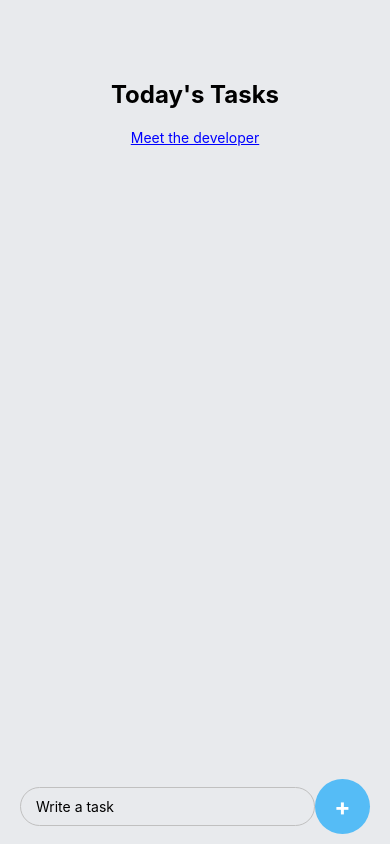
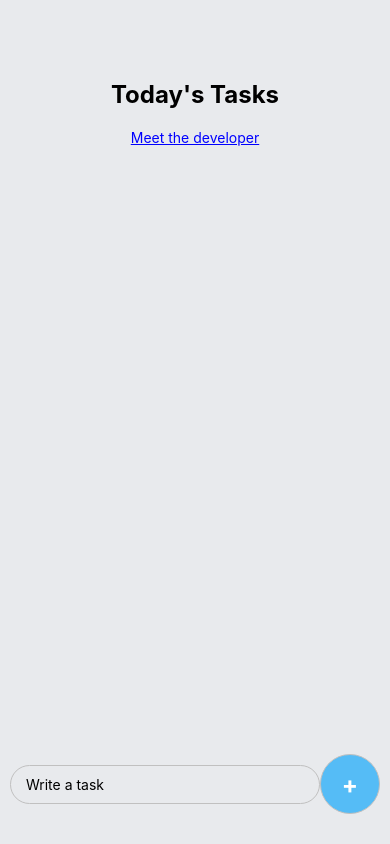
Before and after one commit to ItachiUchiha7777/TodoApp, a React Native app: screen / in a window 390 px wide. Built offline with nearby package versions, Linux system fonts and the light colour scheme.

Commit message:
made build for android

```diff
--- a/App.js
+++ b/App.js
@@ -16,17 +16,16 @@ import {
 
 import Task from "./components/Task";
 
-
 export default function App() {
   const [task, setTask] = useState("");
   const [taskItems, setTaskItems] = useState([]);
+
   const openURL = (url) => {
-    Linking.openURL(url).catch((err) => console.error("Failed to open URL:", err));
+    Linking.openURL(url).catch((err) =>
+      console.error("Failed to open URL:", err)
+    );
   };
 
-
-
-  // Load tasks from AsyncStorage when the app starts
   useEffect(() => {
     const loadTodos = async () => {
       try {
@@ -41,7 +40,6 @@ export default function App() {
     loadTodos();
   }, []);
 
-  // Save tasks in AsyncStorage whenever the taskItems array changes
   useEffect(() => {
     const saveTodos = async () => {
       try {
@@ -56,8 +54,7 @@ export default function App() {
   const handleAddTask = () => {
     if (task.trim()) {
       setTaskItems([...taskItems, task]);
-      setTask(""); // Clear the text input field
-      Keyboard.dismiss(); // Hide the keyboard
+      setTask("");
     }
   };
 
@@ -69,12 +66,14 @@ export default function App() {
 
   return (
     <View style={styles.container}>
-
-
-      {/* Today's tasks */}
       <View style={styles.tasksWrapper}>
         <Text style={styles.sectionTitle}>Today's Tasks</Text>
-        <Text  style={styles.link} onPress={() => openURL('https://rohit-gusain-iportfolio.netlify.app/')}>
+        <Text
+          style={styles.link}
+          onPress={() =>
+            openURL("https://rohit-gusain-iportfolio.netlify.app/")
+          }
+        >
           Meet the developer
         </Text>
 
@@ -82,19 +81,18 @@ export default function App() {
           contentContainerStyle={styles.items}
           style={styles.itemsContainer}
         >
-          {/* This is where the tasks go */}
           {taskItems.map((item, index) => (
-            <TouchableOpacity
-              key={index}
-              onPress={() => completeTask(index)} // Pass index to remove the correct task
-            >
-              <Task text={item} />
+            <TouchableOpacity key={index} onPress={() => completeTask(index)}>
+              <Task
+                style={styles.item}
+                text={item}
+                onPressSquare={() => completeTask(index)} // Pass the function to handle square button press
+              />
             </TouchableOpacity>
           ))}
         </ScrollView>
       </View>
 
-      {/* Write a task */}
       <KeyboardAvoidingView
         behavior={Platform.OS === "ios" ? "padding" : "height"}
         style={styles.writeTaskWrapper}
@@ -105,10 +103,7 @@ export default function App() {
           value={task}
           onChangeText={(text) => setTask(text)}
         />
-        <TouchableOpacity
-          onPress={() => handleAddTask()}
-          style={styles.addWrapper}
-        >
+        <TouchableOpacity onPress={handleAddTask} style={styles.addWrapper}>
           <Text style={styles.addText}>+</Text>
         </TouchableOpacity>
       </KeyboardAvoidingView>
@@ -121,17 +116,15 @@ export default function App() {
 const styles = StyleSheet.create({
   container: {
     flex: 1,
-    backgroundColor: '#E8EAED',
+    backgroundColor: "#E8EAED",
   },
   link: {
-    textAlign: 'center',
-    marginBottom:20,
-    color: 'blue',
-    textDecorationLine: 'underline',
+    textAlign: "center",
+    marginBottom: 20,
+    color: "blue",
+    textDecorationLine: "underline",
   },
-
   tasksWrapper: {
-
     flex: 1,
     paddingTop: 80,
     paddingHorizontal: 20,
@@ -139,25 +132,26 @@ const styles = StyleSheet.create({
   sectionTitle: {
     textAlign: "center",
     fontSize: 24,
-    fontWeight: 'bold',
+    fontWeight: "bold",
     marginBottom: 20,
   },
   itemsContainer: {
     flex: 1,
   },
   items: {
-    paddingBottom: 80, // Add padding at the bottom to ensure scrolling space
+    paddingBottom: 80,
   },
   writeTaskWrapper: {
-    position: 'absolute',
+    position: "absolute",
     bottom: 0,
-    width: '100%',
-    flexDirection: 'row',
-    justifyContent: 'space-between',
-    alignItems: 'center',
-    paddingHorizontal: 20,
-    paddingVertical: 10,
-    backgroundColor: '#E8EAED', // Match background color to avoid visual glitches
+    width: "100%",
+    paddingLeft: 10,
+    paddingRight: 10,
+    flexDirection: "row",
+    justifyContent: "space-between",
+    alignItems: "center",
+    marginBottom: 30,
+    backgroundColor: "#E8EAED",
   },
   input: {
     flex: 1,
@@ -169,16 +163,18 @@ const styles = StyleSheet.create({
     borderRadius: 60,
   },
   addWrapper: {
-    width: 55,
-    height: 55,
+    width: 60,
+    height: 60,
     borderRadius: 30,
     backgroundColor: "#55BCF6",
     justifyContent: "center",
     alignItems: "center",
+    borderColor: "#c0c0c0",
+    borderWidth: 1,
   },
   addText: {
-    color: '#FFF',
+    color: "#FFF",
     fontSize: 24,
-    fontWeight: 'bold',
+    fontWeight: "bold",
   },
 });
--- a/app.json
+++ b/app.json
@@ -2,7 +2,6 @@
   "expo": {
     "name": "TodoApp",
     "slug": "TodoApp",
-
     "version": "1.0.0",
     "orientation": "portrait",
     "icon": "./assets/icon.png",
@@ -13,7 +12,8 @@
       "backgroundColor": "#ffffff"
     },
     "ios": {
-      "supportsTablet": true
+      "supportsTablet": true,
+      "bundleIdentifier": "com.rohitgusain.TodoApp"
     },
     "android": {
       "adaptiveIcon": {
--- a/components/Task.js
+++ b/components/Task.js
@@ -5,7 +5,9 @@ const Task = (props) => {
   return (
     <View style={styles.item}>
       <View style={styles.itemLeft}>
-        <TouchableOpacity style={styles.square}></TouchableOpacity>
+      <TouchableOpacity style={styles.square} onPress={props.onPressSquare}>
+
+        </TouchableOpacity>
         <Text style={styles.itemText}>{props.text}</Text>
       </View>
       <View style={styles.circular}></View>
@@ -26,8 +28,12 @@ const styles = StyleSheet.create({
   itemLeft: {
     flexDirection: 'row',
     alignItems: 'center',
+    flex:1,
+
+    flexWrap:'nowrap',
   },
   square: {
+
     width: 24,
     height: 24,
     backgroundColor: '#55BCF6',
@@ -36,8 +42,9 @@ const styles = StyleSheet.create({
     marginRight: 15,
   },
   itemText: {
-    maxHeight: '80%',
-    fontSize: 18,
+    flex:1,
+    fontSize: 15,
+    flexWrap:'wrap',
   },
   circular: {
     width: 12,
@@ -45,6 +52,7 @@ const styles = StyleSheet.create({
     borderColor: '#55BCF6',
     borderRadius: 5,
     borderWidth: 2,
+
   },
 });
 
--- a/eas.json
+++ b/eas.json
@@ -12,7 +12,10 @@
     },
     "production": {
       "android": {
-        "buildType": "apk"  // Specify APK build type
+        "buildType": "apk"
+      },
+      "ios": {
+        "simulator": false
       }
     }
   },
```
Also changed, not shown: 1 other file (tests, documents, lock files or other folders).
